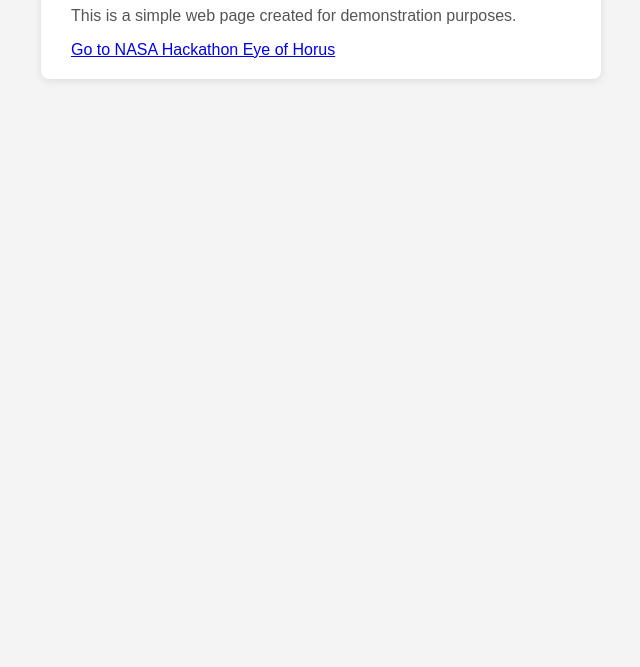
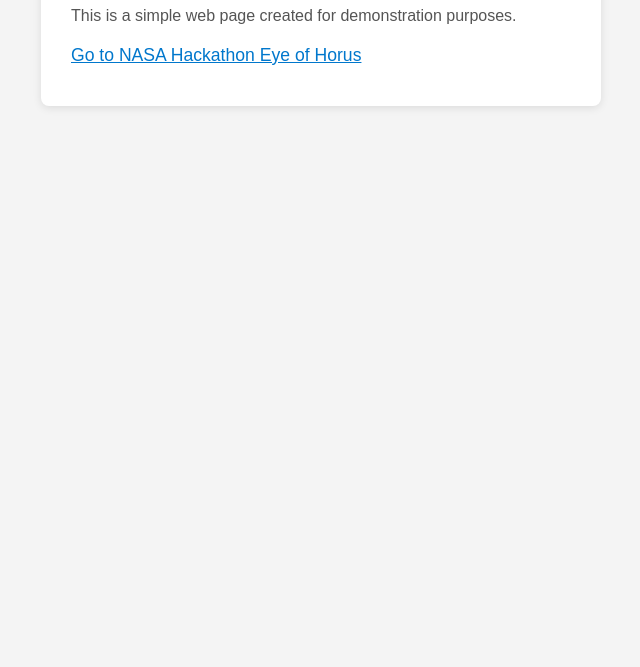
Before and after one commit to llhtimlam/NASA-Hackathon, a plain HTML site: page index.html in a window 1280 px wide. Shown: the part 133-800 px from the top of the page, without its empty margins (319-959 px from the left). Drawn offline with Linux system fonts and the light colour scheme; no server answers.

```diff
--- a/index.html
+++ b/index.html
@@ -25,13 +25,22 @@
         p {
             color: #555;
         }
+        .main-link {
+            display: block;
+            margin: 20px 0;
+            font-size: 1.1em;
+            color: #0077cc;
+            text-decoration: underline;
+        }
     </style>
 </head>
 <body>
     <div class="container">
         <h1>Welcome!</h1>
         <p>This is a simple web page created for demonstration purposes.</p>
-        <a href="https://llhtimlam.github.io/NASA-Hackathon/indexeyeofhorus">Go to NASA Hackathon Eye of Horus</a>
+        <a class="main-link" href="https://llhtimlam.github.io/NASA-Hackathon/indexeyeofhorus">
+          Go to NASA Hackathon Eye of Horus
+        </a>
     </div>
 
     <div id="json"></div>
```
Also changed, not shown: 1 other file.
